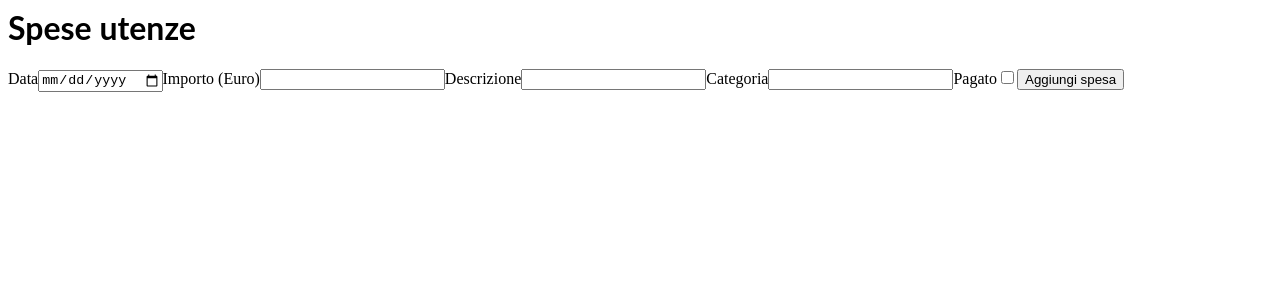
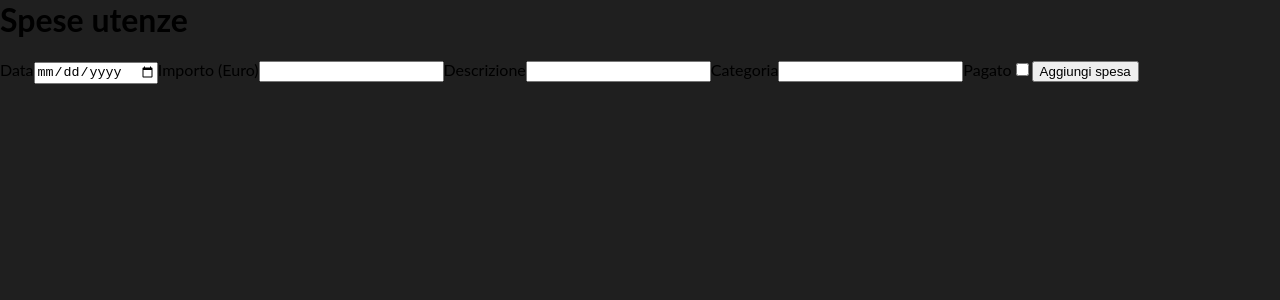
Before and after one commit to mkonemo/react-gestione-utenze-19bbby, a React (Create React App) app: page / in a window 1280 px wide. Shown: the top 300 px of the page. Built offline with nearby package versions, Linux system fonts and the light colour scheme.

Commit message:
2 files modified

```diff
--- a/src/components/Expenses/AddExpense.js
+++ b/src/components/Expenses/AddExpense.js
@@ -1,8 +1,12 @@
 import React from 'react';
 
 const AddExpense = () => {
+  const addExpenseHandler = (event) => {
+    event.preventDefault();
+  };
+
   return (
-    <form>
+    <form onSubmit={addExpenseHandler}>
       <label htmlFor="date">Data</label>
       <input id="date" type="date" />
       <label htmlFor="amount">Importo (Euro)</label>
--- a/src/style.css
+++ b/src/style.css
@@ -1,3 +1,12 @@
-h1, p {
-  font-family: Lato;
+* {
+  box-sizing: border-box;
 }
+
+html {
+  font-family: Lato, sans-serif;
+  background: #1f1f1f;
+}
+
+body {
+  margin: 0;
+}
```
